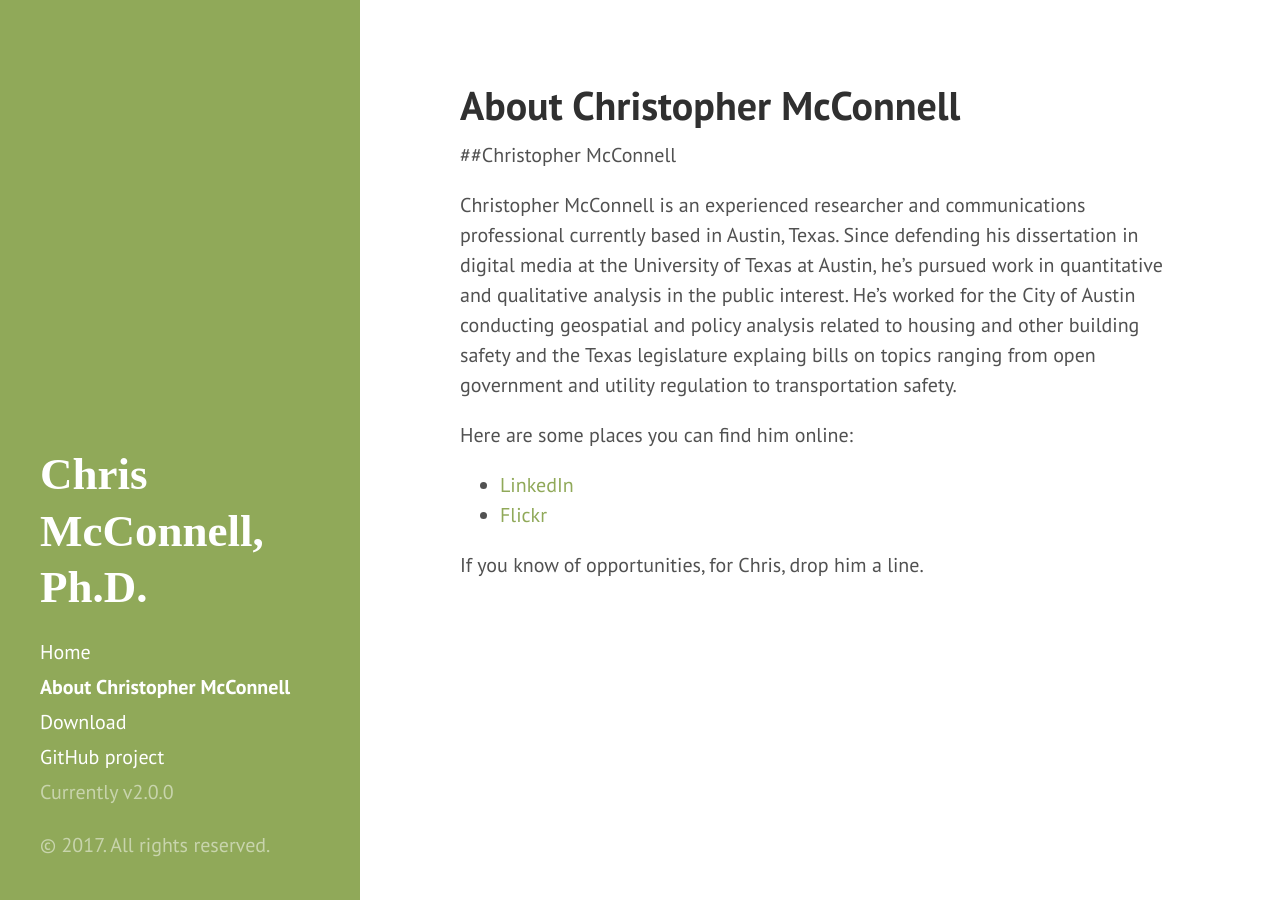
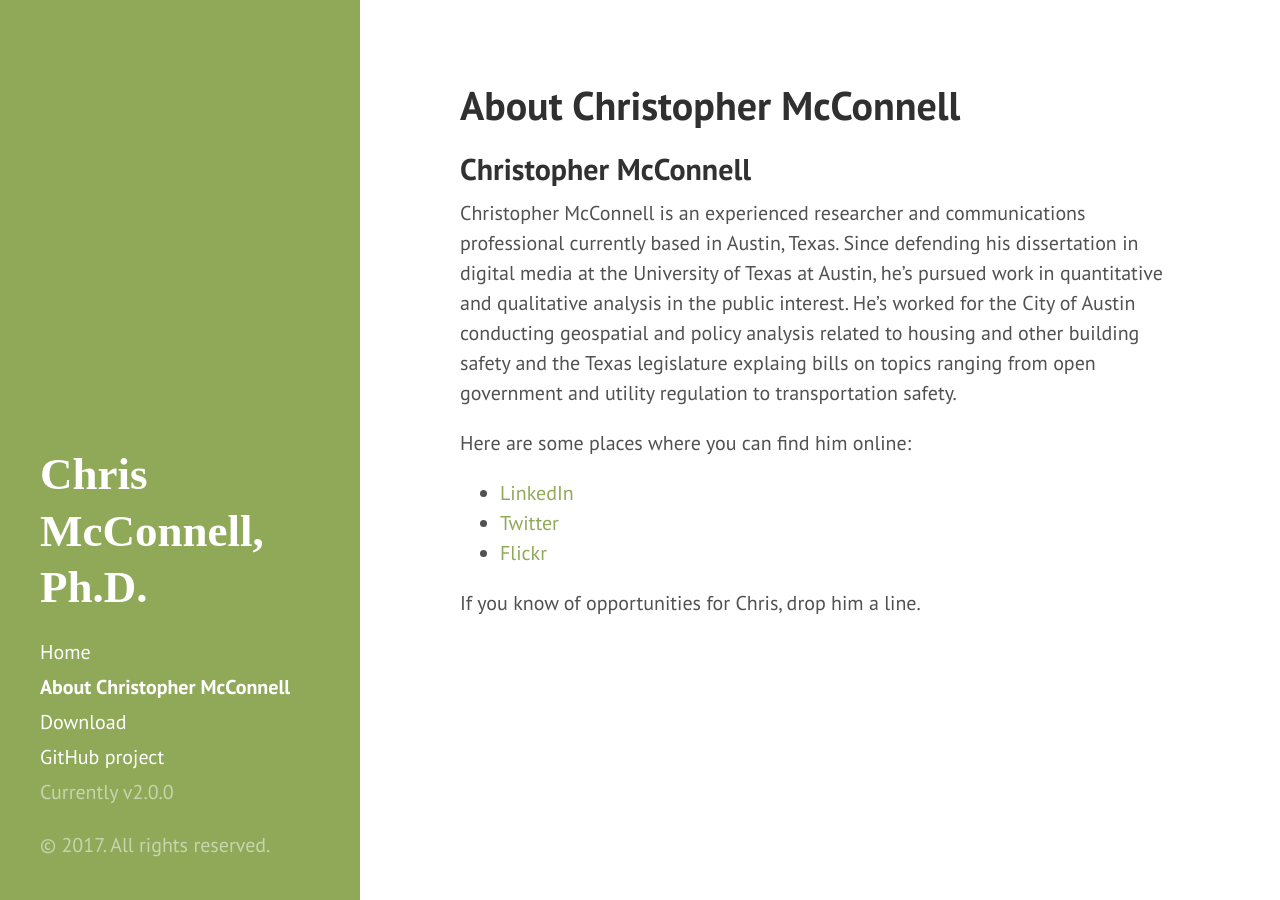
Before and after one commit to McCnnll/mccnnll.github.io, a Jekyll site: the page built from about.md, in a window 1280 px wide. Built offline with Jekyll 4.4.1, drawn with Linux system fonts in a browser that asks for light colours; some web fonts are replaced.

Commit message:
Tweaked some formatting
Here we go.

```diff
--- a/about.md
+++ b/about.md
@@ -3,13 +3,14 @@ layout: page
 title: About Christopher McConnell
 ---
 
-##Christopher McConnell
+## Christopher McConnell
 
 Christopher McConnell is an experienced researcher and communications professional currently based in Austin, Texas. Since defending his dissertation in digital media at the University of Texas at Austin, he's pursued work in quantitative and qualitative analysis in the public interest. He's worked for the City of Austin conducting geospatial and policy analysis related to housing and other building safety and the Texas legislature explaing bills on topics ranging from open government and utility regulation to transportation safety.
 
-Here are some places you can find him online:
+Here are some places where you can find him online:
 
 * [LinkedIn](https://www.linkedin.com/in/mcchris/)
-* [Flickr](http://flickr.com/photos/infobong)
+* [Twitter](https://twitter.com/mccnnll)
+* [Flickr](http://  flickr.com/photos/infobong)
 
-If you know of opportunities, for Chris, drop him a line.
+If you know of opportunities for Chris, drop him a line.
```
